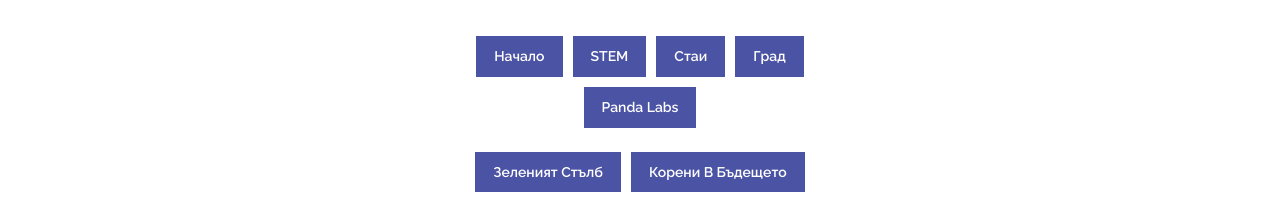
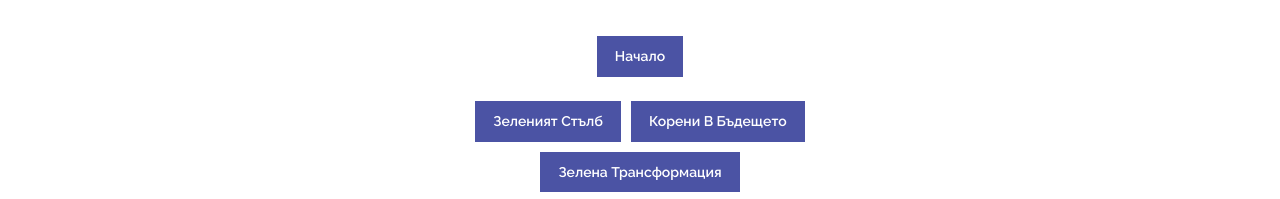
Before and after one commit to MartinByalov/PandaPres, a plain HTML site: page gallery.html in a window 1280 px wide. Shown: the top 199 px of the page. Drawn offline with nearby package versions, Linux system fonts and the light colour scheme.

Commit message:
Update gallery.html

```diff
--- a/gallery.html
+++ b/gallery.html
@@ -22,10 +22,6 @@
         <div class="col-rt-2">
             <ul>
                 <li><a href="История и мисия - SPGKE.htm" title="Начало">Начало</a></li>
-                <li><a href="stem.htm" title="Галерия">STEM</a></li>
-                <li><a href="zeleni.htm" title="Екип">Стаи</a></li>
-                <li><a href="grad.htm" title="Екип">Град</a></li>
-                <li><a href="gallery.html" title="Контакти">Panda Labs</a></li>
 
             </ul>
             <ul><li><a href="https://docs.google.com/presentation/d/1TQEdlYFQTrLB6uNTiglPm5zR_ZrbPZmh/edit?usp=sharing&ouid=106564318182813453914&rtpof=true&sd=true">Зеленият стълб</a></li>
```
